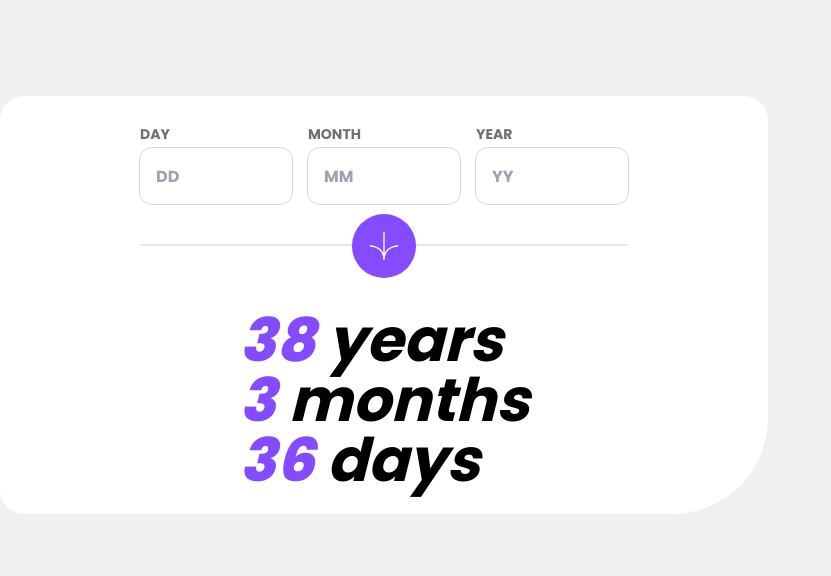
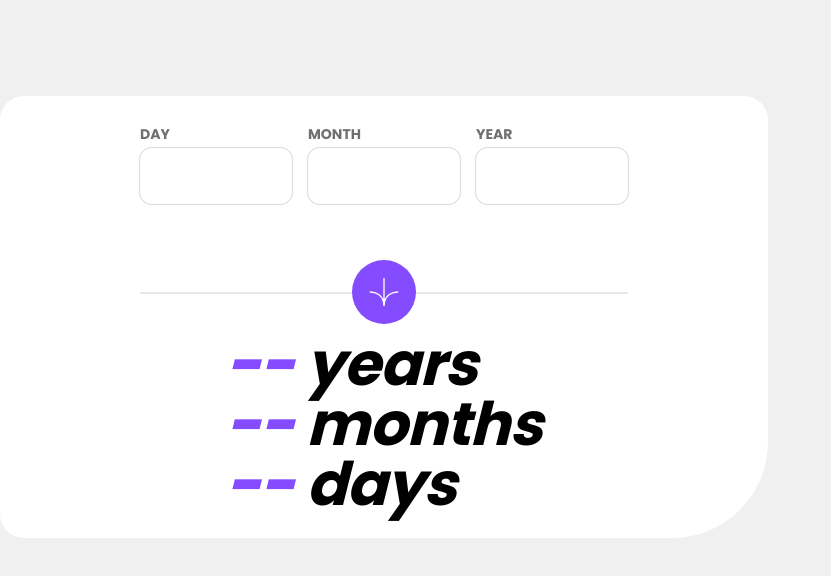
Before and after one commit to GuilhermeFigueira/age-calculator, a Next.js app: page / in a window 1280 px wide. Shown: the top 576 px of the page, without its empty margins (0-831 px from the left). Built offline with nearby package versions, Linux system fonts and the light colour scheme.

Commit message:
varias coisas

```diff
--- a/src/app/globals.css
+++ b/src/app/globals.css
@@ -17,3 +17,15 @@
 .results strong {
 	@apply text-purple;
 }
+.input_error {
+	@apply flex flex-col;
+}
+.input_error input {
+	@apply outline-light_red ring-1 ring-light_red rounded-xl h-14 max-w-[9.5rem] p-4 font-bold;
+}
+.input_error label {
+	@apply uppercase text-gray-smokey font-bold text-sm p-1 pl-0;
+}
+h1 {
+	@apply italic text-light_red text-xs mt-2;
+}
--- a/src/app/layout.tsx
+++ b/src/app/layout.tsx
@@ -18,7 +18,7 @@ export default function RootLayout({
 }) {
 	return (
 		<html lang="en">
-			<body className={`bg-off_white ${poppins.className} h-screen`}>
+			<body className={`bg-off_white ${poppins.className}`}>
 				{children}
 			</body>
 		</html>
--- a/src/app/page.tsx
+++ b/src/app/page.tsx
@@ -1,47 +1,112 @@
 "use client";
 import { useForm, SubmitHandler } from "react-hook-form";
 import Image from "next/image";
+import { useState } from "react";
 interface IFormInput {
 	day: number;
 	month: number;
 	year: number;
 }
 export default function Home() {
-	const { register, handleSubmit } = useForm<IFormInput>();
-	const onSubmit: SubmitHandler<IFormInput> = (data) => console.log(data);
+	const current = new Date();
+	const [years, setYears] = useState<number>();
+	const [months, setMonths] = useState<number>();
+	const [days, setDays] = useState<number>();
+	const {
+		register,
+		handleSubmit,
+		formState: { errors },
+		watch,
+	} = useForm<IFormInput>({
+		defaultValues: {},
+	});
+
+	const onSubmit: SubmitHandler<IFormInput> = (data) => {
+		let ty = current.getFullYear();
+		let tm = current.getMonth() + 1;
+
+		if (current.getDate() < data.day) {
+			setDays(current.getDate() - data.day + 30);
+			tm = tm - 1;
+		} else {
+			setDays(current.getDate() - data.day);
+		}
+
+		if (tm < data.month) {
+			setMonths(tm - data.month + 12);
+			ty = ty - 1;
+		} else {
+			setMonths(tm - data.month);
+		}
+		setYears(ty - data.year);
+	};
+
 	return (
 		<main className="bg-white p-6 max-w-screen-md flex flex-col items-center rounded-3xl rounded-br-[6rem] mt-24">
 			<form
 				onSubmit={handleSubmit(onSubmit)}
-				className="grid grid-cols-3 gap-4 w-fit pb-10 border-b-2"
+				className="grid grid-cols-3 gap-4 w-fit mb-10 border-b-2"
 			>
-				<div className="input">
+				<div
+					className={`input${
+						errors.day?.message == undefined ? "" : "_error "
+					}`}
+				>
 					<label>Day</label>
 					<input
 						{...register("day", {
-							required: "Can't be blank",
+							required: "This field is required",
 							min: {
-								value: 0,
-								message: "Must be a valid day",
-							},
-							max: {
-								value: 32,
+								value: 1,
 								message: "Must be a valid day",
 							},
 						})}
-						placeholder="DD"
 					/>
+					<h1>{errors.day?.message}</h1>
 				</div>
-				<div className="input">
+				<div
+					className={`input${
+						errors.month?.message == undefined ? "" : "_error "
+					}`}
+				>
 					<label>Month</label>
-					<input {...register("month")} placeholder="MM" />
+					<input
+						{...register("month", {
+							required: "This field is required",
+							min: {
+								value: 1,
+								message: "Must be a valid month",
+							},
+							max: {
+								value: 12,
+								message: "Must be a valid month",
+							},
+						})}
+					/>
+					<h1>{errors.month?.message}</h1>
 				</div>
-				<div className="input">
+				<div
+					className={`input${
+						errors.year?.message == undefined ? "" : "_error "
+					}`}
+				>
 					<label>Year</label>
-					<input {...register("year")} placeholder="YY" />
+					<input
+						{...register("year", {
+							required: "This field is required",
+							min: {
+								value: 1850,
+								message: "Must be a valid year",
+							},
+							max: {
+								value: current.getFullYear(),
+								message: "Must be in the past",
+							},
+						})}
+					/>
+					<h1>{errors.year?.message}</h1>
 				</div>
-			</form>
-			<button className="flex rounded-full bg-purple hover:bg-off_black w-16 h-16 justify-center items-center -translate-y-1/2">
+				<button className="flex rounded-full bg-purple hover:bg-off_black w-16 h-16 justify-center items-center justify-self-center translate-y-1/2 [grid-column:2/3]">
 					<Image
 						src="/icon-arrow.svg"
 						width={30}
@@ -49,36 +114,18 @@ export default function Home() {
 						alt="Arrow pointing down"
 					/>
 				</button>
-			<footer className="flex flex-col ">
+			</form>
+			<footer className="flex flex-col tracking-tighter">
 				<div className="results">
-					<strong>38</strong> years
+					<strong>{years == null ? "--" : years}</strong> years
 				</div>
 				<div className="results">
-					<strong>3</strong> months
+					<strong>{months == null ? "--" : months}</strong> months
 				</div>
 				<div className="results">
-					<strong>36</strong> days
+					<strong>{days == null ? "--" : days}</strong> days
 				</div>
 			</footer>
 		</main>
 	);
 }
-// 									<input
-// 											type="text"
-// 											{...register("name", {
-// 												required: "Can't be blank",
-// 												minLength: {
-// 													value: 3,
-// 													message:
-// 														"The minimum lenght is 3",
-// 												},
-// 												maxLength: {
-// 													value: 60,
-// 													message:
-// 														"The max lenght is 60",
-// 												},
-// 											})}
-// 											placeholder="e.g Jane Appleseed"
-// 											className="w-full"
-// 										/>
-// 									<span>{errors.name?.message}</span>
```
Lines whose indentation alone changed are shown as unchanged.
